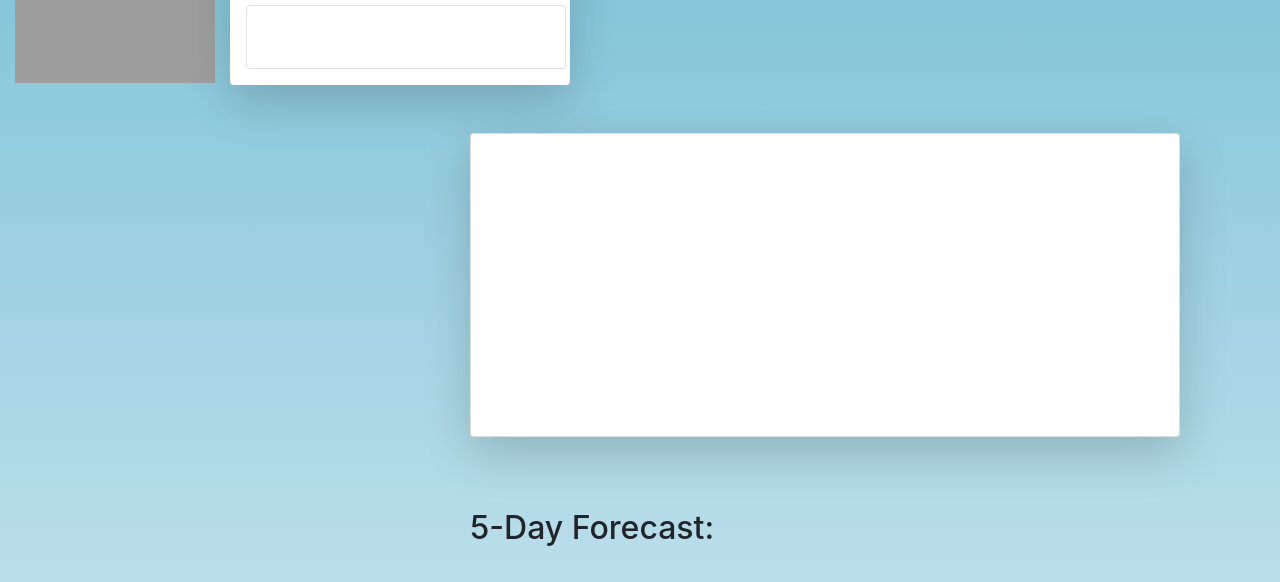
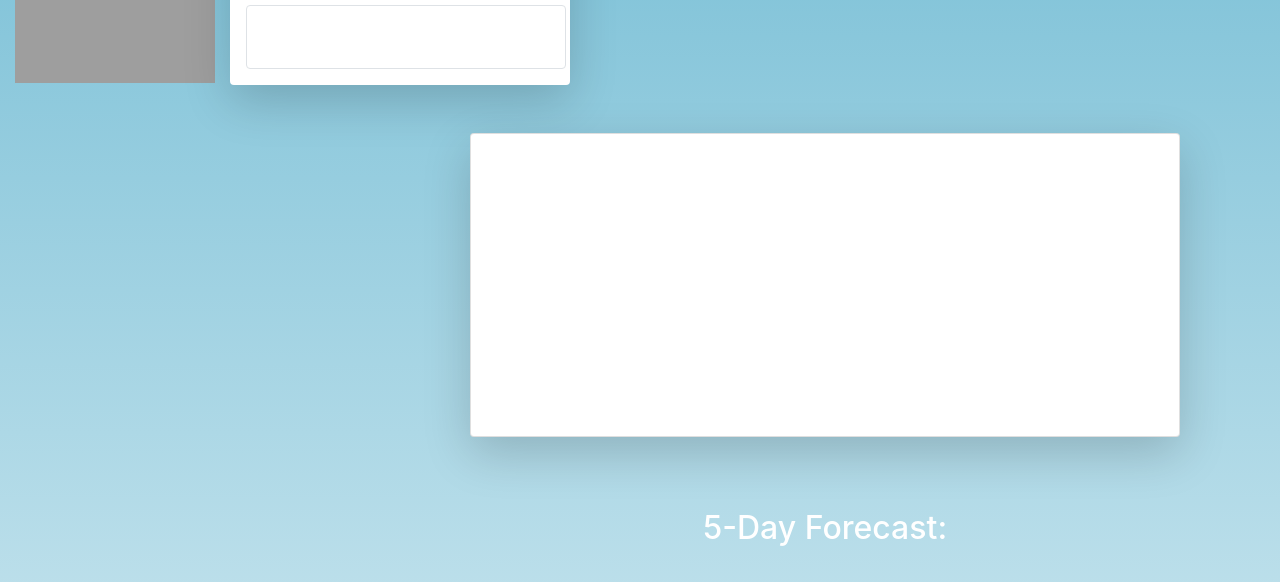
Before and after one commit to maria-lara/weather-dash, a plain HTML site: page index.html in a window 1280 px wide. Shown: the part 218-800 px from the top of the page. Drawn offline with nearby package versions, Linux system fonts and the light colour scheme; grey boxes are pictures that could not be loaded.

Commit message:
update css and html

```diff
--- a/index.html
+++ b/index.html
@@ -35,13 +35,17 @@
             <div class="col-8 float-right">
                 <div class="card bg-light text-dark p-2 rem shadow-lg p-3 mb-5 bg-white rounded" style="width: 700; height: 19rem;">
                      <!-- Current weather display -->
-                    <div id="current-weather"></div>
+                    <div id="current-weather">
+                    </div>
                      <!-- Current UV index -->
                     <div id="uv-index"></div>
+
                 </div>
                     <br>
                     <!-- 5-day forecast -->
-                    <h2>5-Day Forecast:</h2>
+                    <div id="title2">
+                        <h2>5-Day Forecast:</h2>
+                    </div>
                 <div  id="5-forecast" class="row">
                 </div>
             </div>
--- a/script.js
+++ b/script.js
@@ -17,8 +17,9 @@ $(document).ready(function() {
 
             // Create each section for the weather elements //
             $("#current-weather").empty();
+            //var cwTitle=$("#cw-title");
 
-            var cityDisplay = $("<h1>").text(response.name).append("'s Current Weather:");
+            var cityDisplay = $("<h2>").text(response.name).append("'s Current Weather:");
             var tempDisplay = $("<h4>").text("Temperature (F): " + response.main.temp);
             var humidityDisplay = $("<h4>").text("Humidity (%): " + response.main.humidity);
             var windDisplay = $("<h4>").text("Wind Speed (MPH): " + response.wind.speed);
--- a/style.css
+++ b/style.css
@@ -1,9 +1,9 @@
 #title {
     background-color: #1c68c0;
+    color: white;
 }
 
 h1 {
-    color: white;
     padding-top: 15px;
     padding-bottom: 15px;
 }
@@ -12,3 +12,10 @@ body {
     background-image: linear-gradient(#72bcd4,#e8f4f8 );
     height: 1300px;
 }
+h2 {
+    text-align: center;
+}
+#title2 {
+    color: white;
+    text-align: center;
+}
```
